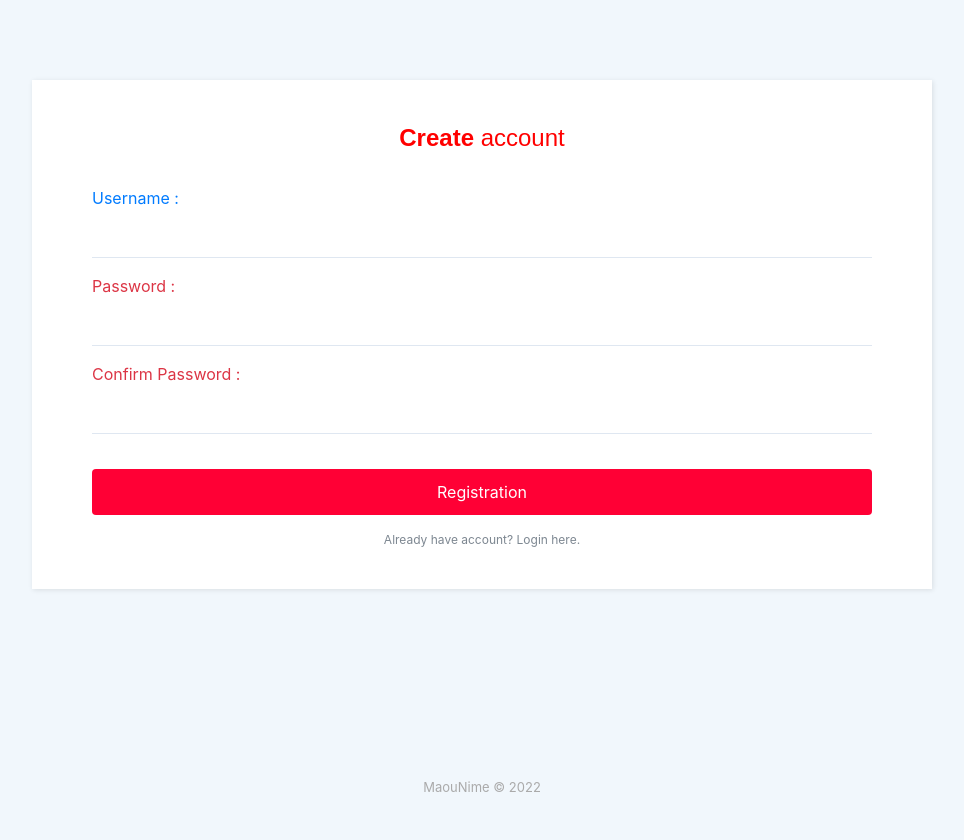
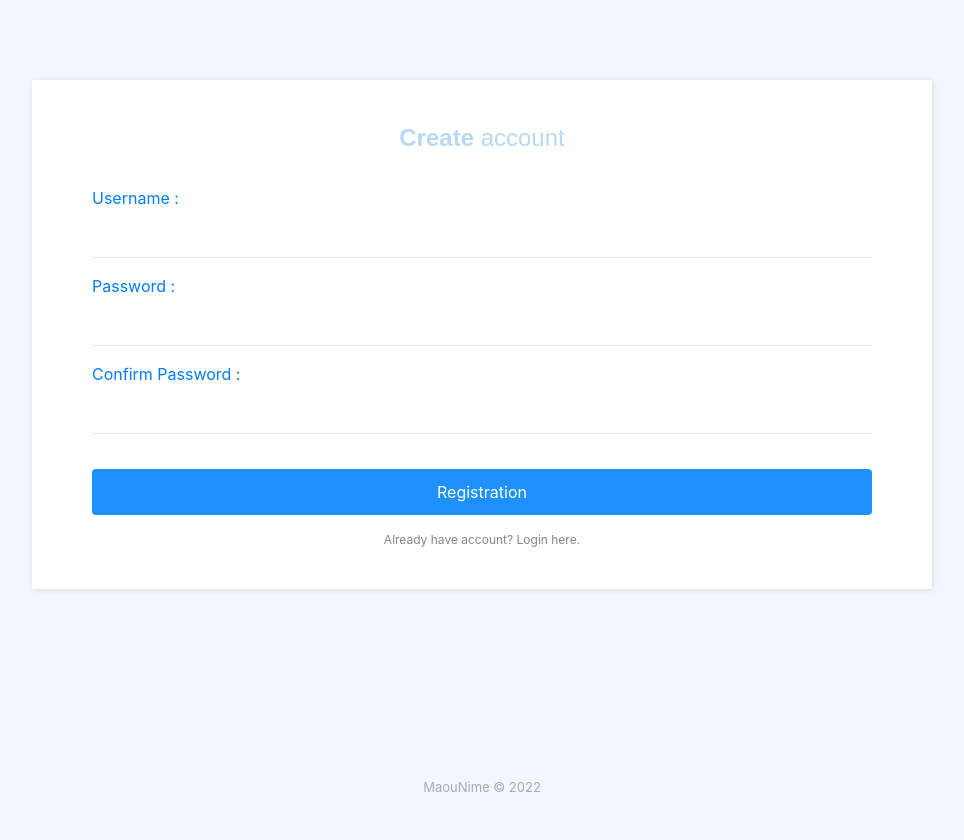
Before and after one commit to rifialdiif/pw2022_b_213040049, a PHP site: page /php/registrasi.php in a window 1280 px wide. Shown: the whole page, without its empty margins (158-1122 px from the left). Run offline with PHP 8.4, Linux system fonts and the light colour scheme.

Commit message:
mengerjakan tubes pw 2022

```diff
--- a/tubes/php/registrasi.php
+++ b/tubes/php/registrasi.php
@@ -31,7 +31,7 @@ if (isset($_POST['registrasi'])) {
   <div class="register-photo" style="height: 690px;">
     <div class="form-container">
       <form method="post" style="height: 400px;">
-        <h2 class="text-center" style="font-family: Allerta, sans-serif;color: rgb(255,0,0);">
+        <h2 class="text-center" style="font-family: Allerta, sans-serif;color: #b8d8f3;">
           <strong>Create </strong>account
         </h2>
         <div class="form-group">
@@ -39,15 +39,15 @@ if (isset($_POST['registrasi'])) {
           <input class="form-control" type="text" name="username" id="username" style="background-color: rgb(255,255,255);" required autofocus autocomplete="off">
         </div>
         <div class="form-group">
-          <label for="password" class="text-danger">Password :</label>
+          <label for="password" class="text-primary">Password :</label>
           <input class="form-control" type="password" name="password1" id="password1" style="background-color: rgb(255,255,255);" required>
         </div>
         <div class="form-group">
-          <label for="password" class="text-danger">Confirm Password :</label>
+          <label for="password" class="text-primary">Confirm Password :</label>
           <input class="form-control" type="password" name="password2" id="password2" style="background-color: rgb(255,255,255);" required>
         </div>
         <div class="form-group">
-          <button class="btn btn-primary btn-block" data-bs-hover-animate="pulse" name="registrasi" type="submit" style="background-color: rgb(255,0,53);">Registration</button>
+          <button class="btn btn-primary btn-block" data-bs-hover-animate="pulse" name="registrasi" type="submit" style="background-color:#1E90FF;">Registration</button>
         </div>
         <a class="already" href="login.php">Already have account? Login here.</a>
       </form>
```
